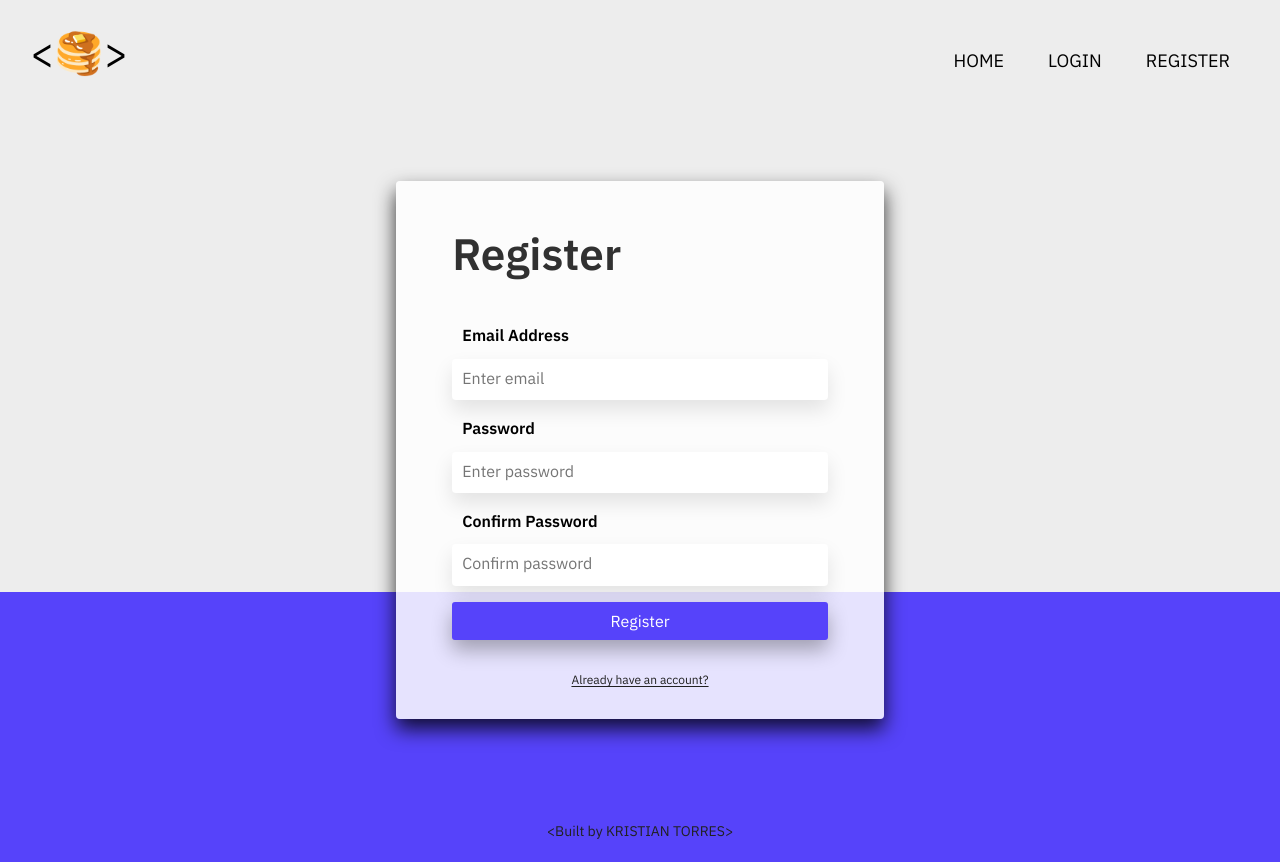
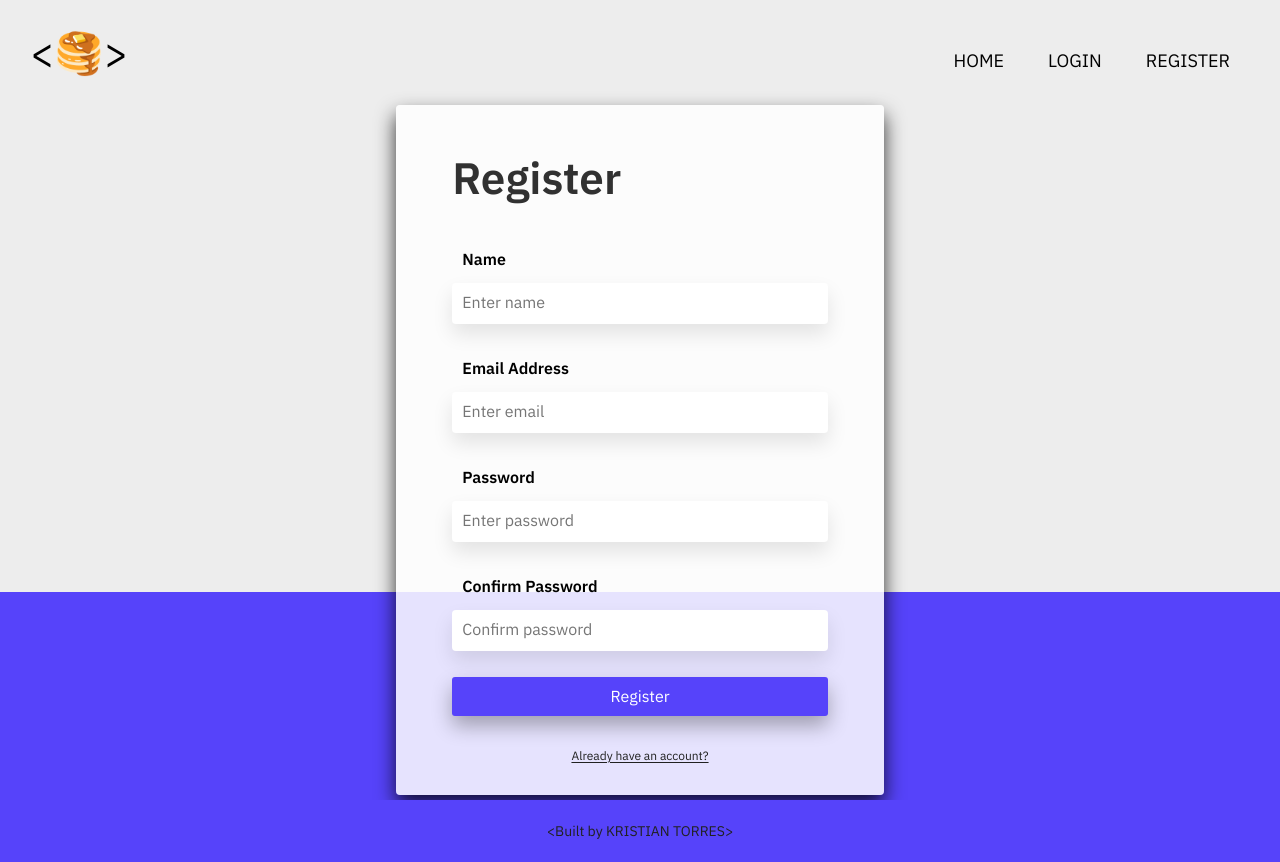
Before and after one commit to kristian4res/visuel, a React (Create React App) app: page /register in a window 1280 px wide. Built offline with nearby package versions, Linux system fonts and the light colour scheme; what clarifai would draw is missing.

Commit message:
cf: added login, logout and registration functionality, including error text

```diff
--- a/src/App.js
+++ b/src/App.js
@@ -21,7 +21,7 @@ function App() {
     <div className='app'>
       <div className="page-container">
         {/* <ParticleBackdrop /> */}
-        <Navigation userLoggedIn={userLoggedIn} />
+        <Navigation userLoggedIn={userLoggedIn} setuserLoggedIn={setuserLoggedIn} />
         <main className="food-detector">
           <Routes>
             <Route exact path="/" element={<FoodDetector userLoggedIn={userLoggedIn}  />} />
--- a/src/App.scss
+++ b/src/App.scss
@@ -323,6 +323,7 @@
   }
 
   &__group {
+    max-width: 46rem;
     width: 100%;
 
     &:not(:last-child) {
@@ -334,6 +335,7 @@
       justify-content: center;
 
       width: 100%;
+      margin-top: 1rem;
     }
   }
 
@@ -347,6 +349,18 @@
     padding: 1rem;
 
     transition: all .3s;
+  }
+
+  &__error-text {
+    display: none;
+
+    font-family: inherit;
+    font-weight: 400;
+    font-size: 1.2rem;
+    color: var(--color-red);
+    word-wrap: break-word;
+
+    padding: .5rem 1rem;
   }
 
   &__input {
--- a/src/components/LoginForm/LoginForm.js
+++ b/src/components/LoginForm/LoginForm.js
@@ -4,6 +4,7 @@ import { Link } from 'react-router-dom';
 
 const LoginForm = ({ userLoggedIn, setuserLoggedIn }) => {
     const navigate = useNavigate();
+    const [errorText, setErrorText] = useState({});
     const [email, setEmail] = useState('');
     const [password, setPassword] = useState('');
 
@@ -33,18 +34,18 @@ const LoginForm = ({ userLoggedIn, setuserLoggedIn }) => {
 
         postData().then(
             (serverResponse) => {
-                if (serverResponse) {
-                    if (!userLoggedIn && serverResponse.value === "Success") {
+                if (!userLoggedIn && serverResponse === "Success") {
+                    setErrorText('');
                     setuserLoggedIn(true);
                     navigate(`/`);
                 }
                 else {
-                        navigate(`/login?error=${'loginError'}`);
+                    setErrorText(serverResponse);
+                    navigate(`/login`);
                 }
 
                 setEmail('');
                 setPassword('');
-                }
             }
         );
     };
@@ -59,11 +60,13 @@ const LoginForm = ({ userLoggedIn, setuserLoggedIn }) => {
             </div>
             <div className="form__group">
                 <label className="form__label" htmlFor="email">Email Address</label>
-                <input className="form__input" onChange={onEmailChange} type="email" name='email' placeholder='Enter email' />
+                <input className="form__input" onChange={onEmailChange} value={email} type="email" name='email' placeholder='Enter email' required />
+                <span className="form__error-text" style={{ 'display': `${errorText.length !== 0 ? 'inline-block' : 'none'}`}}>{errorText ? errorText.emailError : ''}</span>
             </div>
             <div className="form__group">
                 <label className="form__label" htmlFor="password">Password</label>
-                <input className="form__input" onChange={onPasswordChange} type="password" name='password' placeholder='Enter password' />
+                <input className="form__input" onChange={onPasswordChange} value={password} type="password" name='password' placeholder='Enter password' required />
+                <span className="form__error-text" style={{ 'display': `${errorText.length !== 0 ? 'inline-block' : 'none'}`}}>{errorText ? errorText.passwordError : ''}</span>
             </div>
             <div className="form__group form__group--btn">
                 <button className="btn btn--colored-single" type='submit'>Log in</button>
--- a/src/components/Navigation/Navigation.js
+++ b/src/components/Navigation/Navigation.js
@@ -3,7 +3,7 @@ import { Link } from 'react-router-dom';
 
 // import './Navigation.scss';
 
-const Navigation = ({ userLoggedIn }) => {
+const Navigation = ({ userLoggedIn, setuserLoggedIn }) => {
     return (
         <div className="navigation">
             <div className='navigation__logo'>
@@ -29,7 +29,7 @@ const Navigation = ({ userLoggedIn }) => {
                     {
                         userLoggedIn
                         ? (<li className="navigation__item">
-                                <a href="#" className="navigation__link" onClick={() => console.log('Logged Out')}>
+                                <a href="#" className="navigation__link" onClick={() => setuserLoggedIn(false)}>
                                     Log Out
                                 </a>
                             </li>)
--- a/src/components/RegistrationForm/RegistrationForm.js
+++ b/src/components/RegistrationForm/RegistrationForm.js
@@ -1,9 +1,73 @@
-import React from 'react';
-import { Link } from 'react-router-dom';
+import React, { useState } from 'react';
+import { Link, useNavigate } from 'react-router-dom';
 
-const RegistrationForm = () => {
+const RegistrationForm = ({userLoggedIn, setuserLoggedIn}) => {
+    const navigate = useNavigate();
+    const [errorText, setErrorText] = useState({});
+    const [email, setEmail] = useState('');
+    const [name, setName] = useState('');
+    const [password, setPassword] = useState('');
+    const [confirmPassword, setConfirmPassword] = useState('');
+
+    const onEmailChange = (event) => {
+        setEmail(event.target.value);
+    }
+
+    const onNameChange = (event) => {
+        setName(event.target.value);
+    }
+
+    const onPasswordChange = (event) => {
+        setPassword(event.target.value);
+    }
+
+    const onConfirmPasswordChange = (event) => {
+        setConfirmPassword(event.target.value);
+    }
+
+    const postData = async () => {
+        const response = await fetch('http://localhost:3001/register', {
+            method: 'POST',
+            headers: {'Content-type': 'application/json'},
+            body: JSON.stringify({
+                name: name,
+                email: email,
+                password: password
+            })
+        })
+
+        return response.json();
+    }
+
+    const onSubmitRegistrationDetails = async (e) => {
+        e.preventDefault();
+
+        // Check if passwords match
+        if (password === confirmPassword) {
+            setErrorText({passwordError: 'Passwords do not match'});
+            return null;
+        }
+
+        postData().then(
+            (serverResponse) => {
+                if (!userLoggedIn && serverResponse === "Success") {
+                    setErrorText('');
+                    setuserLoggedIn(true);
+                    navigate(`/`);
+                }
+                else {
+                    setErrorText(serverResponse);
+                    navigate(`/register`);
+                }
+
+                setEmail('');
+                setPassword('');
+            }
+        );
+    };
+
     return (
-    <div className="form">
+        <form className="form" onSubmit={onSubmitRegistrationDetails}>
             <div className="form__register">
                 <div className='heading__container'>
                     <h2 className="heading__text heading__text--main">
@@ -11,16 +75,23 @@ const RegistrationForm = () => {
                     </h2>
                 </div>
                 <div className="form__group">
+                    <label className="form__label" htmlFor="name">Name</label>
+                    <input className="form__input" onChange={onNameChange} value={name} type="text" name='name' placeholder='Enter name' required />
+                    <span className="form__error-text" style={{ 'display': `${errorText.length !== 0 ? 'inline-block' : 'none'}`}}>{errorText ? errorText.nameError : ''}</span>
+                </div>
+                <div className="form__group">
                     <label className="form__label" htmlFor="email">Email Address</label>
-                <input className="form__input" type="email" name='email' placeholder='Enter email' />
+                    <input className="form__input" onChange={onEmailChange} value={email} type="email" name='email' placeholder='Enter email' required />
+                    <span className="form__error-text" style={{ 'display': `${errorText.length !== 0 ? 'inline-block' : 'none'}`}}>{errorText ? errorText.emailError : ''}</span>
                 </div>
                 <div className="form__group">
                     <label className="form__label" htmlFor="password">Password</label>
-                <input className="form__input" type="password" name='password' placeholder='Enter password' />
+                    <input className="form__input" onChange={onPasswordChange} value={password} type="password" name='password' placeholder='Enter password' required />
+                    <span className="form__error-text" style={{ 'display': `${errorText.length !== 0 ? 'inline-block' : 'none'}`}}>{errorText ? errorText.passwordError : ''}</span>
                 </div>
                 <div className="form__group">
                     <label className="form__label" htmlFor="confirmPassword">Confirm Password</label>
-                <input className="form__input" type="password" name='confirmPassword' placeholder='Confirm password' />
+                    <input className="form__input" onChange={onConfirmPasswordChange} value={confirmPassword} type="password" name='confirmPassword' placeholder='Confirm password' required />
                 </div>
                 <div className="form__group form__group--btn">
                     <button className="btn btn--colored-single" type="submit">Register</button>
@@ -29,7 +100,7 @@ const RegistrationForm = () => {
             <div className="form-options">
                 <Link className="form-options__link" to="/login">Already have an account?</Link>
             </div>
-    </div>
+        </form>
     );
 };
 
--- a/src/index.css
+++ b/src/index.css
@@ -9,6 +9,7 @@
 
   --color-green: #7ed56f;
   --color-orange: #ff7730;
+  --color-red: #dd4632;
 
   --color-white: #fff;
   --color-grey-light: #ededed;
```
Lines whose indentation alone changed are shown as unchanged.
